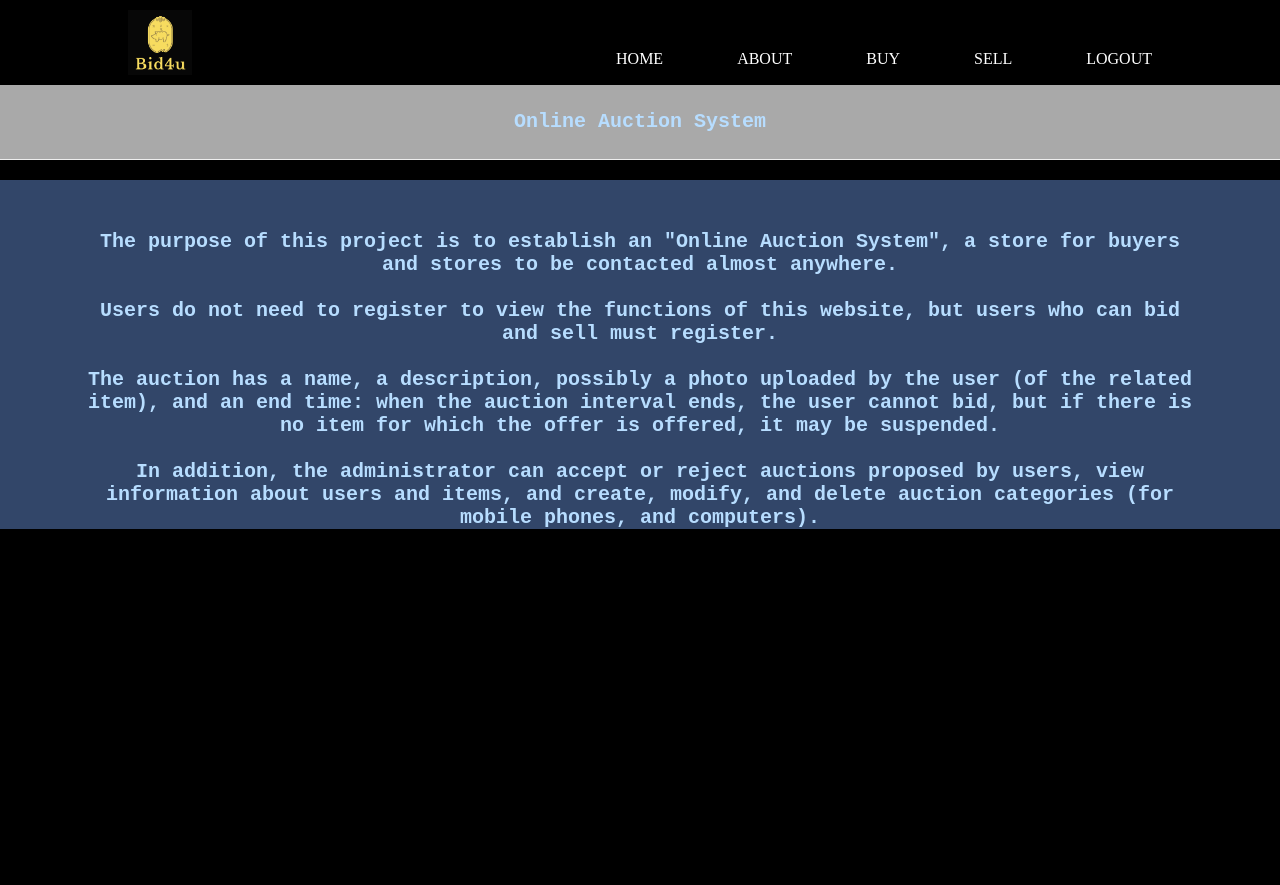
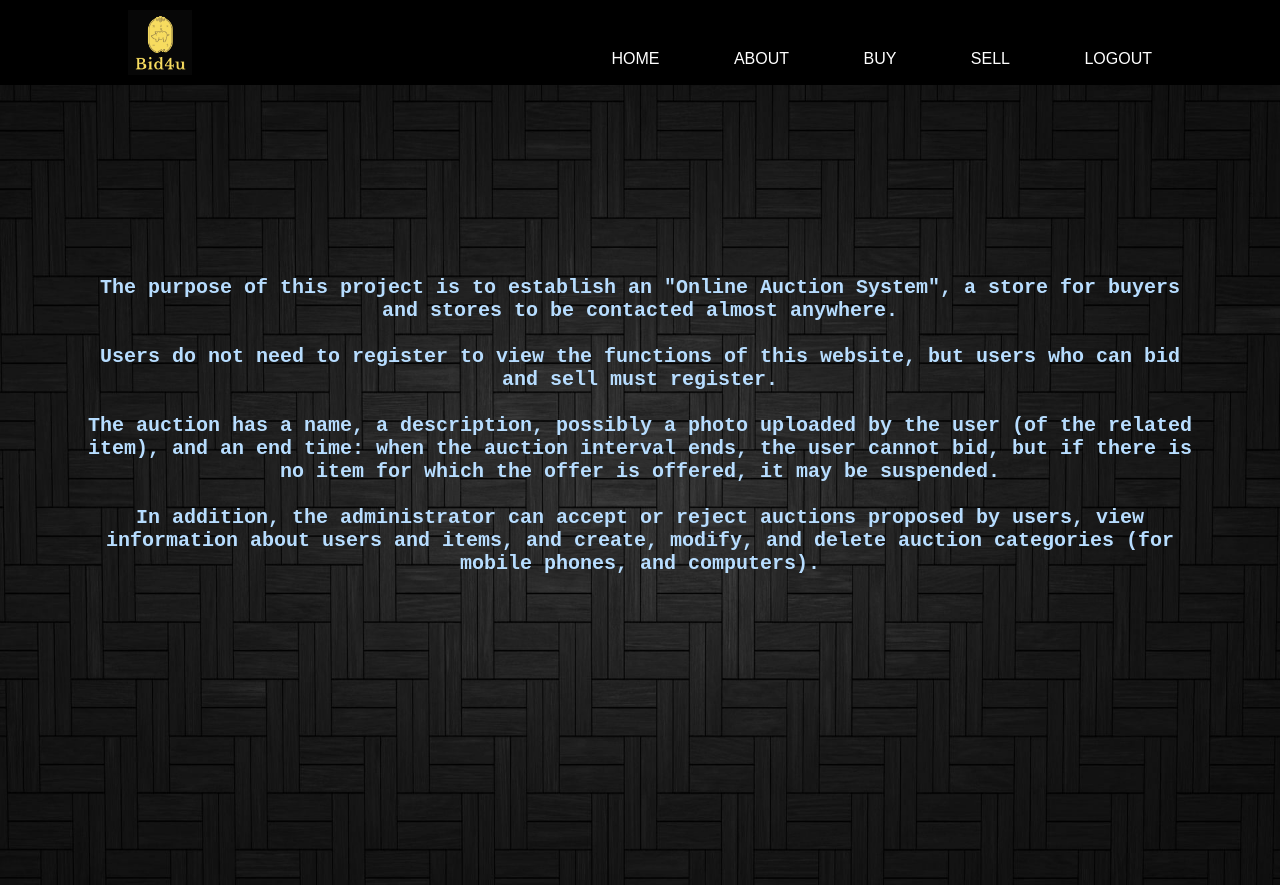
Before and after one commit to lowkayjing/ComputingProject, a PHP site: page /about.php in a window 1280 px wide. Before the commit the page ends 529 px from the top, so only its background shows below. Run offline with PHP 8.4, Linux system fonts and the light colour scheme; some web fonts are replaced.

Commit message:
Update about.php

```diff
--- a/about.php
+++ b/about.php
@@ -3,30 +3,7 @@
 
 
     <link rel="stylesheet" type="text/css" href="css/display.css">
-    <style>
-        body {
-            font-family: Agency FB;
-        }
-        .font{
-            font-family: Agency FB;
-            font-size:20px;
-        }
-        .modal-header
-        {
-            padding:9px 15px;
-            border-bottom:1px solid #eee;
-            background-color: #A9A9A9;
-        }
-        .modal-footer
-        {
-            background-color: #A9A9A9;
-        }
-        .modal-body
-        {
-            background-color: #324669;
-            color: white;
-        }
-    </style>
+
 </head>
 
 <body>
@@ -45,12 +22,13 @@
         </nav>
     </div>
 </header>
+<div class="table-bkground">
+<div class="table">
 <div class="container">
     <div class="modal fade" id="myModal" role="dialog">
         <div class="modal-dialog modal-lg">
             <div class="modal-content">
                 <div class="modal-header">
-                    <h2 style="text-align: center" class="modal-title"><b>Online Auction System</b></h2>
                 </div>
                 <div class="modal-body">
 
```
